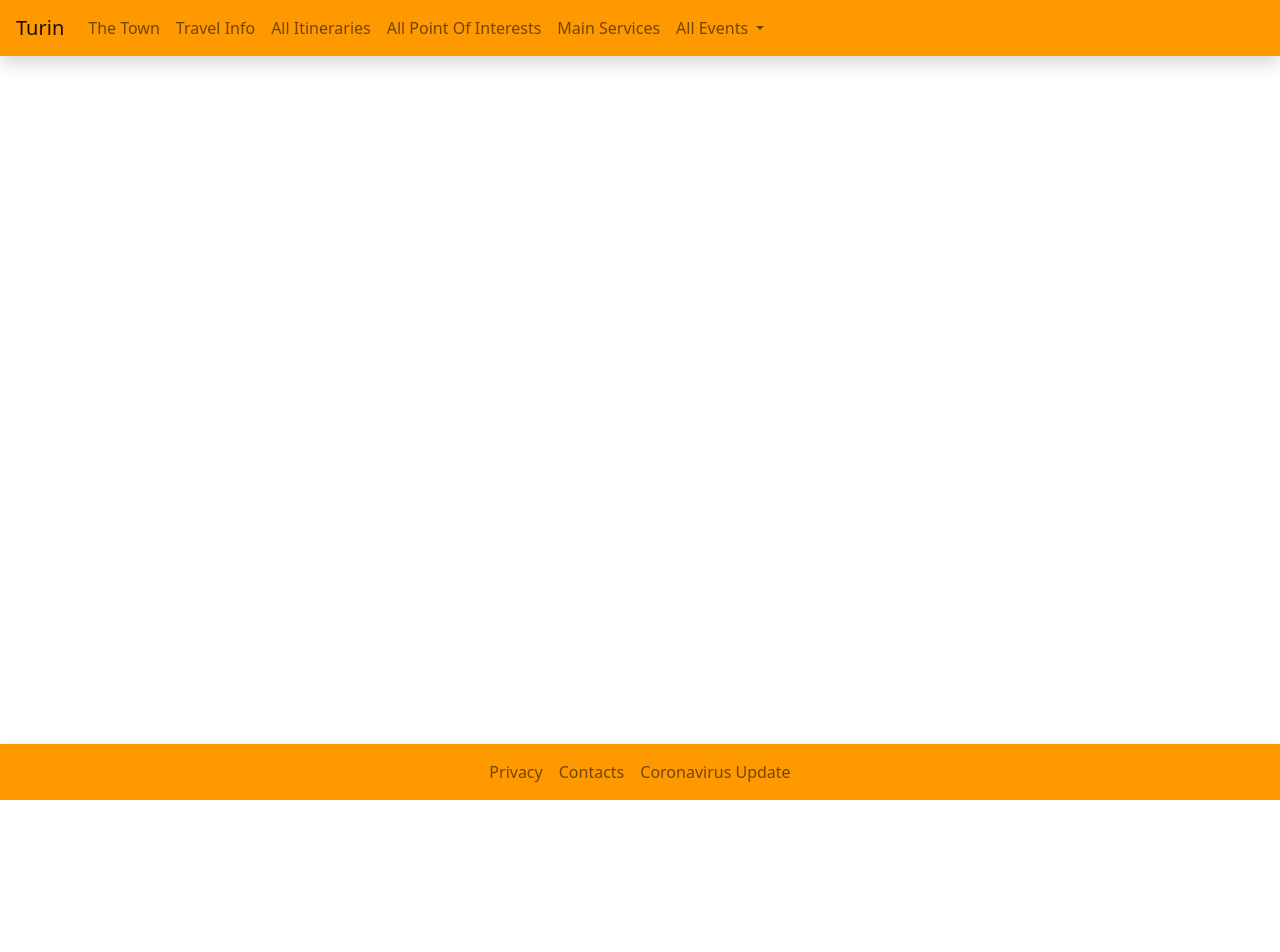
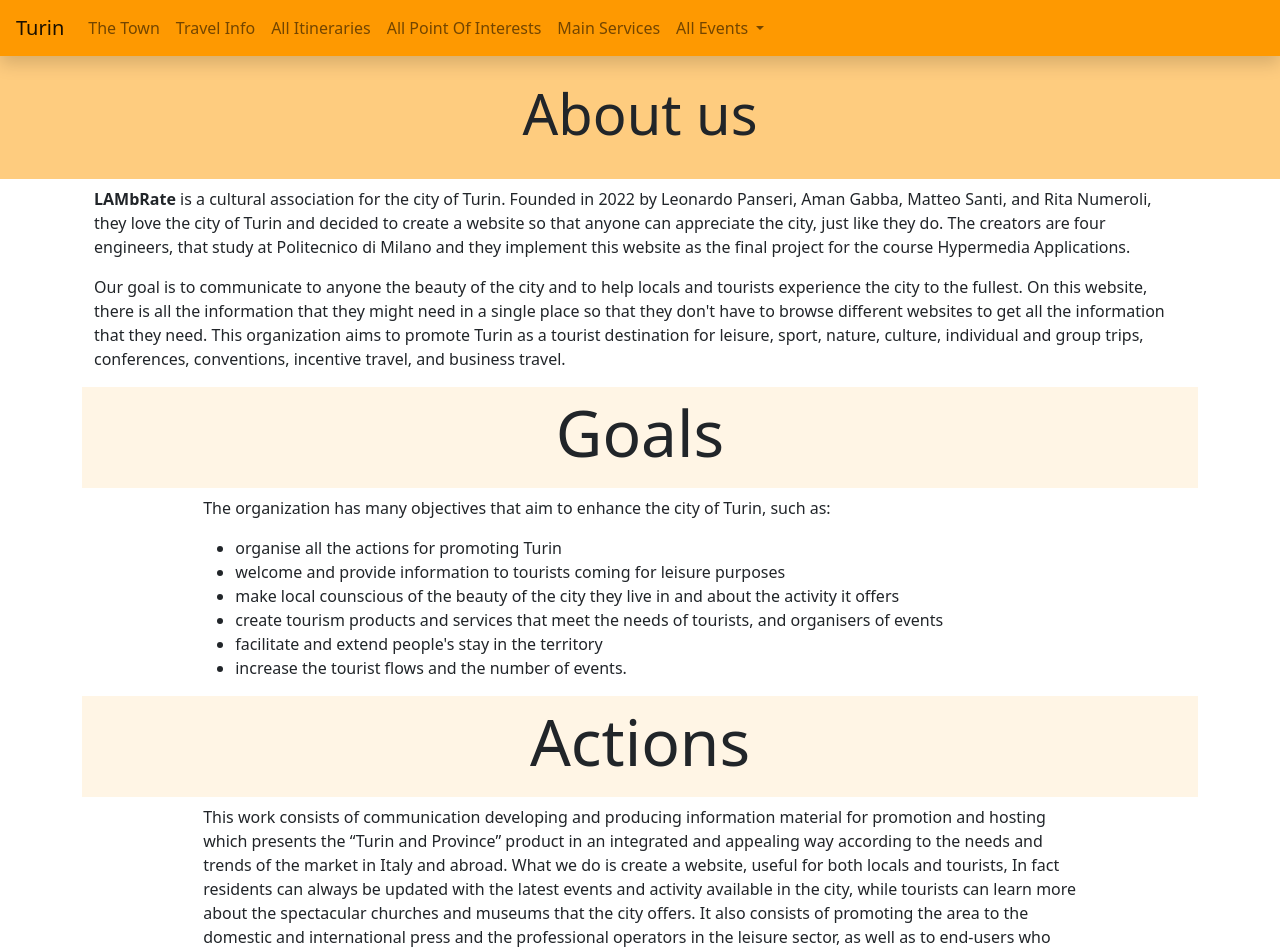
Before and after one commit to amangabba/HYPE-GabbaPanseriNumeroliSanti, a Nuxt app: page /about-us in a window 1280 px wide. Shown: the top 952 px of the page. Before the commit the page ends 800 px from the top, so only its background shows below. Built offline with nearby package versions, Linux system fonts and the light colour scheme.

Commit message:
About us

```diff
--- a/components/TheFooter.vue
+++ b/components/TheFooter.vue
@@ -1,14 +1,9 @@
 <template>
-    <nav
-        class="navbar shadow navbar-expand-lg navbar-light px-3 header bg-primary justify-content-lg-center"
-    >
+    <nav class="navbar shadow navbar-expand-lg navbar-light px-3 header bg-primary justify-content-lg-center">
         <div>
             <ul class="navbar-nav mr-auto mt-2 mt-lg-0">
-                <li
-                    v-for="(navItem, navItemIndex) of footerList"
-                    :key="`navItem${navItemIndex}`"
-                    class="nav-item text-primary"
-                >
+                <li v-for="(navItem, navItemIndex) of footerList" :key="`navItem${navItemIndex}`"
+                    class="nav-item text-primary">
                     <NuxtLink :to="navItem.path" class="nav-link">
                         {{ navItem.name }}
                     </NuxtLink>
@@ -39,6 +34,10 @@ export default {
                     path: '/contacts'
                 },
                 {
+                    name: 'About us',
+                    path: '/About-us'
+                },
+                {
                     name: 'Coronavirus Update',
                     path: '/coronavirus-update'
                 }
@@ -48,4 +47,5 @@ export default {
 }
 </script>
 
-<style lang="scss"></style>
+<style lang="scss">
+</style>
--- /dev/null
+++ b/pages/about-us.vue
@@ -0,0 +1,101 @@
+<template>
+    <div class="justify-content-center container-fluid">
+        <div
+        class="title-row row p-4 text-center bg-primary bg-opacity-50 mb-2"
+        >
+            <h1 class="display-4"> About us </h1>
+        </div>
+        <div id="content" class="container">
+            <div id="info" class="mx-auto">
+                <p>
+                    <b> LAMbRate </b>
+                   is a cultural association for the city of Turin.
+                   Founded in 2022 by Leonardo Panseri, Aman Gabba,
+                   Matteo Santi, and Rita Numeroli, they love the city
+                   of Turin and decided to create a website so that anyone
+                   can appreciate the city, just like they do. The creators
+                   are four engineers, that study at Politecnico di Milano and
+                   they implement this website as the final project for the course
+                   Hypermedia Applications.
+                  </p>
+                  <p>
+                  Our goal is to communicate to anyone the beauty of the city and to help
+                   locals and tourists experience the city to the fullest. On this website,
+                    there is all the information that they might need in a single place so
+                    that they don't have to browse different websites to get all the information
+                    that they need. This organization aims to promote Turin as a tourist destination
+                    for leisure, sport, nature, culture, individual and group trips, conferences,
+                    conventions, incentive travel, and business travel.
+                </p>
+
+            </div>
+            <div class="row bg-primary bg-opacity-10 p-2 text-center mt-2 mb-2">
+                <h2 class="display-3"> Goals </h2>
+            </div>
+            <div id="goals" class="mx-auto">
+                <p>
+                    The organization has many objectives that aim to enhance the city of Turin, such as:
+                </p>
+                    <ul>
+                    <li>
+                    organise all the actions for promoting Turin
+                    </li>
+                    <li>
+                    welcome and provide information to tourists
+                    coming for leisure purposes
+                    </li>
+                    <li>
+                    make local counscious of the beauty of the city they live in and
+                    about the activity it offers
+                    </li>
+                    <li>
+                    create tourism products and services that meet the needs of tourists,
+                    and organisers of events
+                    </li>
+                    <li>
+                    facilitate and extend people's stay in the territory
+                    </li>
+                    <li>
+                    increase the tourist
+                    flows and the number of events.
+                    </li>
+                    </ul>
+            </div>
+            <div class="row bg-primary bg-opacity-10 p-2 text-center mt-2 mb-2">
+                <h2 class="display-3"> Actions </h2>
+            </div>
+            <div id="actions" class="mx-auto">
+                <p>
+                    This work consists of communication developing
+                    and producing information material for promotion
+                    and hosting which presents the “Turin and Province”
+                    product in an integrated and appealing way according to
+                    the needs and trends of the market in Italy and abroad.
+                    What we do is create a website, useful for both locals and tourists,
+                    In fact residents can always be updated with the latest events and activity
+                    available in the city, while tourists can learn more about the
+                    spectacular churches and museums that the city offers.
+                    It also consists of promoting the area to the domestic
+                    and international press and the professional operators in the
+                    leisure sector, as well as to end-users who are increasingly
+                    becoming the direct receivers of such communication.
+                    The work also involves welcoming tourists to the Tourist bureaus and
+                    presenting candidacies for securing major conference
+                </p>
+            </div>
+        </div>
+    </div>
+</template>
+
+<script>
+export default {
+    name: 'AboutUs'
+}
+</script>
+
+<style scoped>
+#goals,
+#actions {
+    max-width: 80%;
+}
+</style>
--- a/pages/events/_id.vue
+++ b/pages/events/_id.vue
@@ -9,7 +9,6 @@
                 />
                 <div class="event-info-container col-6 text-left p-4">
                     <p><i> Practical info: </i> {{ practical_info }}</p>
-                    <!-- in che senso? io non le metterei--->
                     <p><i> The event starts on: </i> {{ start_date }}</p>
                     <p><i> The event ends on: </i> {{ end_date }}</p>
                     <p><i> Address: </i> {{ address }}</p>
@@ -20,8 +19,7 @@
                         </NuxtLink>
                     </p>
                     <p><i> This event will be held in: </i> {{ season }}</p>
-                    <!--link of a poi, ma non è dinamico cosi
-                     Non so come fare la parte successiva -->
+                    <!--link of a poi, ma non è dinamico cosi -->
 
                     <p v-if="season == 'Summer'">
                         <NuxtLink to="/summer-events">
@@ -33,7 +31,6 @@
                             More winter events
                         </NuxtLink>
                     </p>
-                    <!-- non funziona il link e non capisco perchè-->
                 </div>
             </div>
             <div
@@ -42,9 +39,9 @@
                 <p>{{ description }}</p>
             </div>
             <div
-                class="title-row row p-3 text-center bg-primary bg-opacity-50 mb-5r"
+                class="row bg-primary bg-opacity-10 p-2 text-center mt-2 mb-2"
             >
-                <h2 class="display-5">Other events in this location</h2>
+                <h2 class="display-3">Other events in this location</h2>
             </div>
         </div>
     </div>
```
